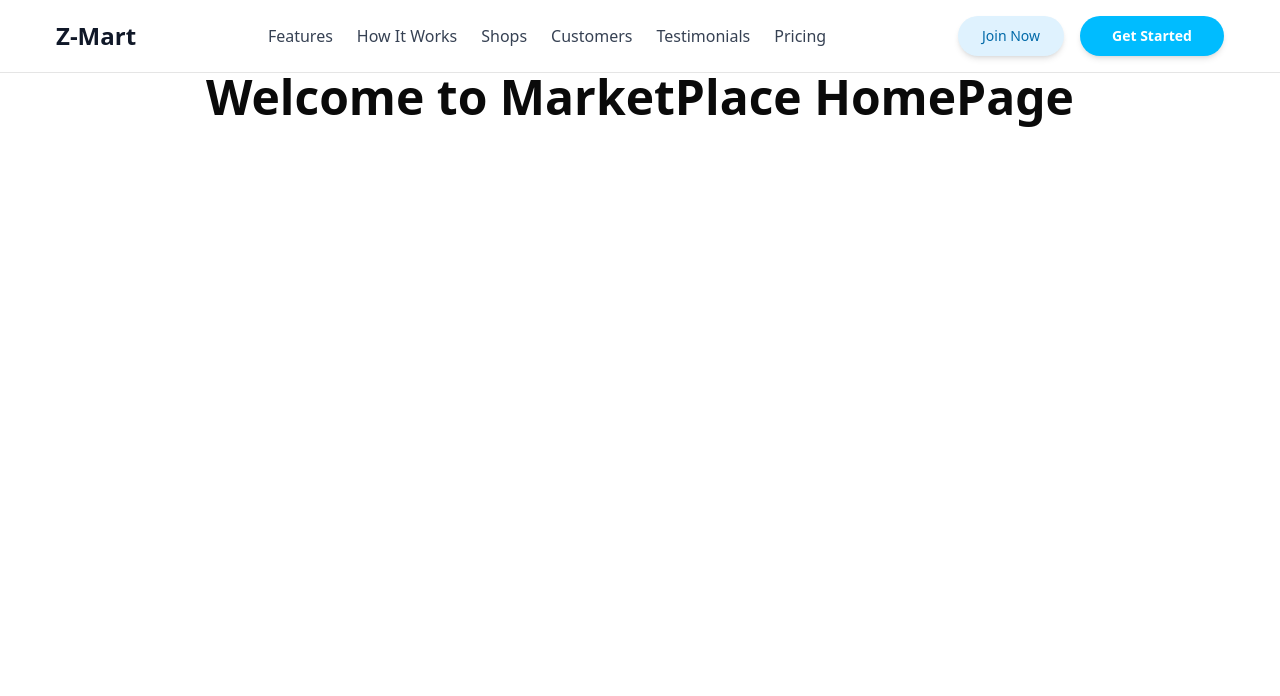
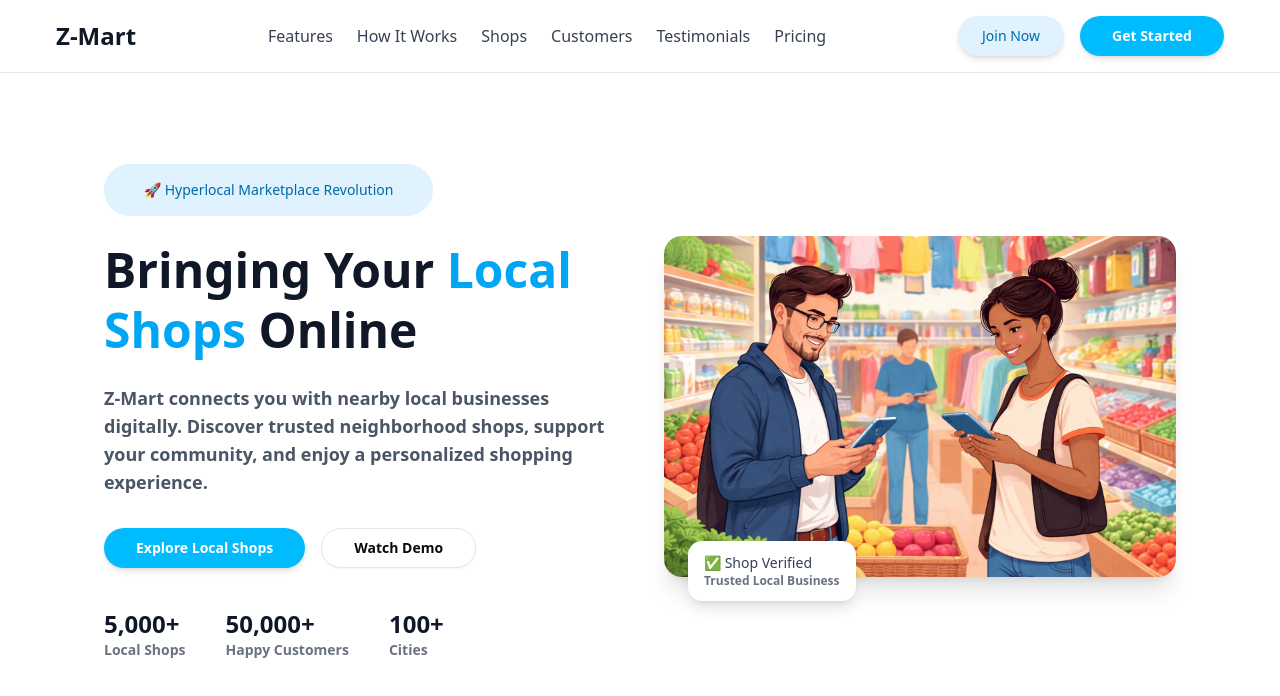
Before and after one commit to mdzeyad29/MarketPlace, a Next.js app: page /heroSection in a window 1280 px wide. Shown: the top 696 px of the page. Built offline with nearby package versions, Linux system fonts and the light colour scheme.

Commit message:
Add hero Page of landing Page

```diff
--- a/app/(landing)/heroSection/page.tsx
+++ b/app/(landing)/heroSection/page.tsx
@@ -1,7 +1,10 @@
+import Hero from "@/components/landing/hero";
+
+
 const Title = () => {
   return (
     <h1 className="text-4xl md:text-5xl font-bold text-center mb-6">
-      Welcome to MarketPlace HomePage
+     <Hero />
     </h1>
   );
 };
--- /dev/null
+++ b/components/landing/hero.tsx
@@ -0,0 +1,97 @@
+import Image from "next/image";
+import Link from "next/link";
+import { Button } from "@/components/ui/button";
+
+const Hero = () => {
+  return (
+    <section className="relative bg-white p-14 lg:p-20">
+      <div className="px-6">
+        <div className="grid items-center gap-12 lg:grid-cols-2">
+
+          {/* LEFT CONTENT */}
+          <div className="text-center lg:text-left lg:max-w-xl">
+            {/* Badge */}
+            <span className="inline-flex items-center rounded-full bg-sky-100 px-10  py-4 text-sm font-medium text-sky-700">
+              🚀 Hyperlocal Marketplace Revolution
+            </span>
+
+            {/* Heading */}
+            <h1 className="mt-6 text-4xl font-extrabold leading-tight text-gray-900 sm:text-5xl md:text-6xl lg:text-5xl gap-2">
+              Bringing Your{" "}
+              <span className="text-sky-500">Local Shops</span>{" "}
+              Online
+            </h1>
+
+            {/* Description */}
+            <p className="mt-6 max-w-xl text-lg text-gray-600">
+              Z-Mart connects you with nearby local businesses digitally.
+              Discover trusted neighborhood shops, support your community,
+              and enjoy a personalized shopping experience.
+            </p>
+
+            {/* CTA Buttons */}
+            <div className="mt-8 flex flex-wrap items-center gap-4">
+              <Button
+                asChild
+                size="lg"
+                className="rounded-full bg-sky-400 px-8 font-semibold text-white shadow-md transition-all hover:bg-sky-500 hover:scale-105"
+              >
+                <Link href="/get-started">Explore Local Shops</Link>
+              </Button>
+
+              <Button
+                variant="outline"
+                size="lg"
+                className="rounded-full px-8 font-semibold"
+              >
+                Watch Demo
+              </Button>
+            </div>
+
+            {/* Stats */}
+            <div className="mt-10 flex gap-10">
+              <div>
+                <p className="text-2xl font-bold text-gray-900">5,000+</p>
+                <p className="text-sm text-gray-500">Local Shops</p>
+              </div>
+              <div>
+                <p className="text-2xl font-bold text-gray-900">50,000+</p>
+                <p className="text-sm text-gray-500">Happy Customers</p>
+              </div>
+              <div>
+                <p className="text-2xl font-bold text-gray-900">100+</p>
+                <p className="text-sm text-gray-500">Cities</p>
+              </div>
+            </div>
+          </div>
+
+          {/* RIGHT IMAGE */}
+          <div className="relative">
+            <div className="overflow-hidden rounded-2xl shadow-xl">
+              <Image
+                src="/heroSectionImage.jpg"
+                alt="Local marketplace"
+                width={600}
+                height={450}
+                className="w-full object-cover"
+                priority
+              />
+            </div>
+
+            {/* Floating Trust Badge */}
+            <div className="absolute -bottom-6 left-6 rounded-xl bg-white px-4 py-3 shadow-lg">
+              <p className="flex items-center gap-2 text-sm font-medium text-gray-700">
+                ✅ Shop Verified
+              </p>
+              <p className="text-xs text-gray-500">
+                Trusted Local Business
+              </p>
+            </div>
+          </div>
+        </div>
+      </div>
+    </section>
+  );
+};
+
+export default Hero;
```
Also changed, not shown: public/heroSectionImage.jpg (added).
